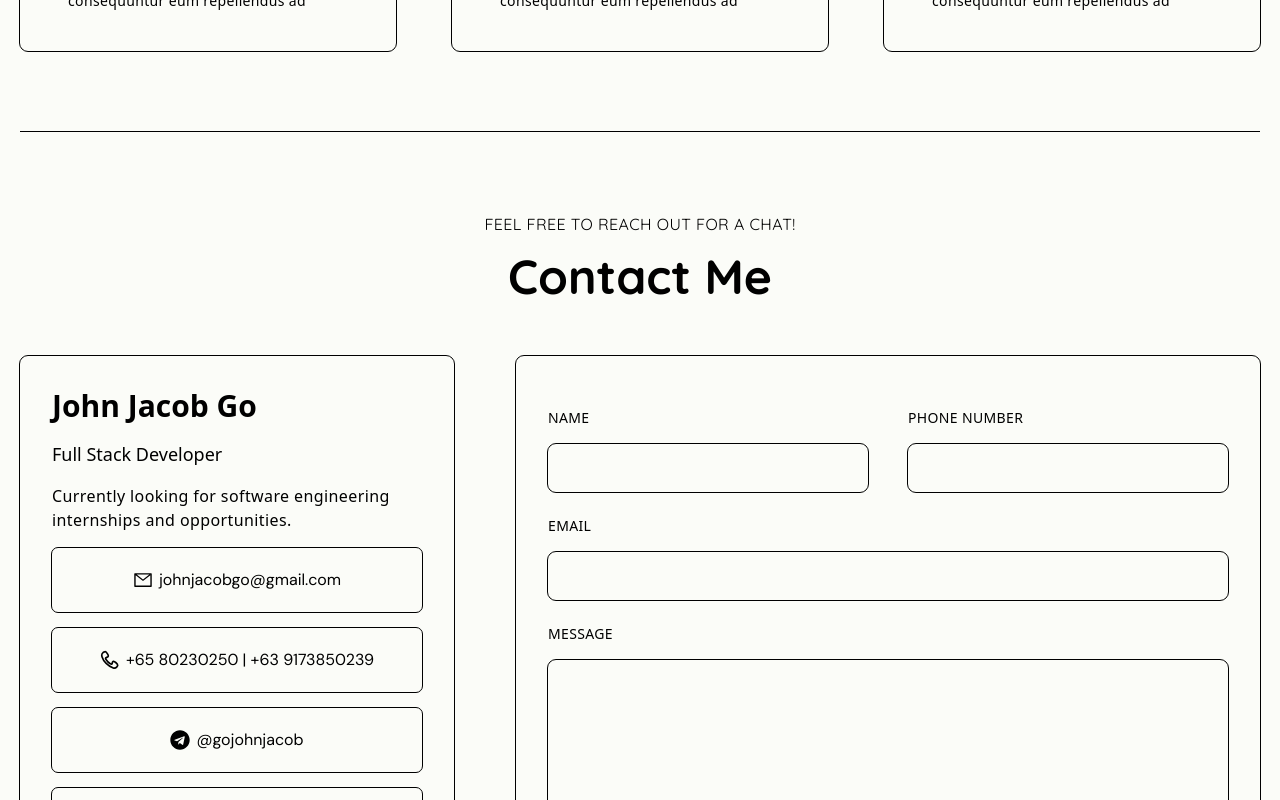
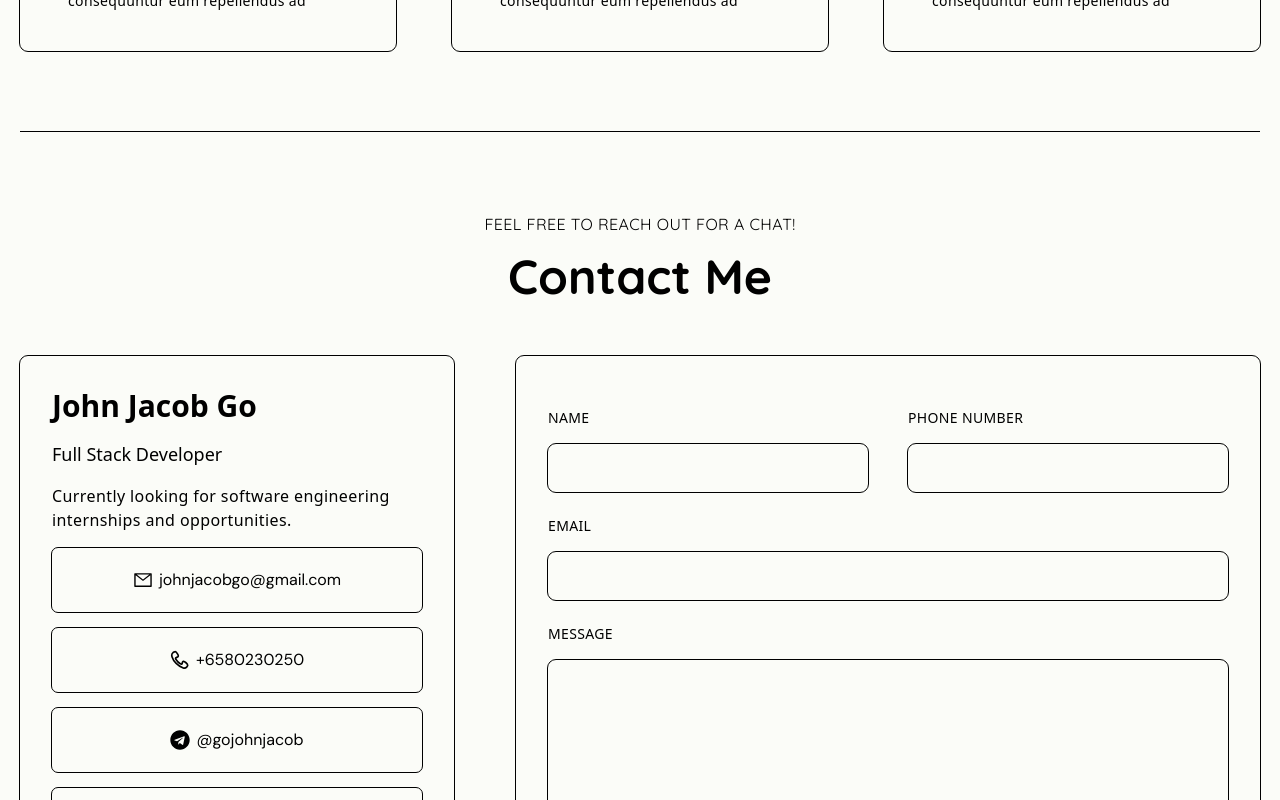
Before and after one commit to gojohnjacob/Portfolio-Website, a React (Create React App) app: page / in a window 1280 px wide. Shown: the part 6720-7520 px from the top of the page. Built offline with nearby package versions, Linux system fonts and the light colour scheme.

Commit message:
fixed overflow

```diff
--- a/src/components/contact/Contact.jsx
+++ b/src/components/contact/Contact.jsx
@@ -19,7 +19,7 @@ const Contact = () => {
         </div>
         <div className="w-full">
         <div className="w-full h-auto flex flex-col gap-5 lgl:gap-0 lgl:flex-row justify-between">
-        <div className="w-full outline outline-1 lgl:w-[35%] lgl:self-stretch bg-transparent p-4 lgl:p-8 rounded-lg flex flex-col gap-8 justify-center">
+        <div className="w-full outline outline-1 lgl:w-[35%] bg-transparent p-4 lgl:p-8 rounded-lg flex flex-col gap-8 justify-center">
         <div className="flex flex-col gap-4">
         <h3 className="text-3xl font-bold text-black">John Jacob Go</h3>
         <p className="text-lg font-normal text-black">
@@ -37,7 +37,7 @@ const Contact = () => {
         <div className="h-16 w-auto outline outline-1 bg-transparent bg-opacity-25 text-black text-xl inline-flex items-center justify-center rounded-md hover:bg-opacity-40 hover:-translate-y-1 transition-all hover:text-designColor cursor-pointer duration-300;">
                 <div className="flex flex-row gap-1.5 items-center justify-center font-bodyFont mx-4">
                     <GrPhone />
-                    <p className="text-sm md:text-base">+65 80230250 | +63 9173850239</p>
+                    <span className="text-sm md:text-base break-words">+6580230250</span>
                 </div>
         </div>
         <a href="https://t.me/gojohnjacob" target="_blank" className="h-16 w-auto outline outline-1 bg-transparent bg-opacity-25 text-black text-xl inline-flex items-center justify-center rounded-md hover:bg-opacity-40 hover:-translate-y-1 transition-all hover:text-designColor cursor-pointer duration-300;">
@@ -46,7 +46,7 @@ const Contact = () => {
                     <p className="text-sm md:text-base">@gojohnjacob</p>
                 </div>
         </a>
-        <a href="https://www.linkedin.com/in/gojohnjacob" target="_blank" className="h-16 w-auto outline outline-1 bg-transparent bg-opacity-25 text-black text-xl inline-flex items-center justify-center rounded-md hover:bg-opacity-40 hover:-translate-y-1 transition-all hover:text-designColor cursor-pointer duration-300;">
+        <a href="https://www.linkedin.com/in/gojohnjacob" target="_blank" className="overflow-auto h-16 w-auto outline outline-1 bg-transparent bg-opacity-25 text-black text-xl inline-flex items-center justify-center rounded-md hover:bg-opacity-40 hover:-translate-y-1 transition-all hover:text-designColor cursor-pointer duration-300;">
                 <div className="flex flex-row gap-1.5 items-center justify-center font-bodyFont mx-4">
                     <FaLinkedinIn />
                     <p className="text-sm md:text-base">https://www.linkedin.com/in/gojohnjacob</p>
@@ -66,7 +66,7 @@ const Contact = () => {
         </a>
         </div>
     </div>
-            <div className="w-full lgl:w-[60%] h-full py-10 outline outline-1 bg-transparent flex flex-col gap-8 p-4 lgl:p-8 rounded-lg">
+            <div className="w-full lgl:w-[60%] py-10 outline outline-1 lgl:self-stretch bg-transparent flex flex-col gap-8 p-4 lgl:p-8 rounded-lg">
             <form action="https://formsubmit.co/johnjacobgo@gmail.com" onSubmit={handleSend} method="POST" className="w-full flex flex-col gap-4 lgl:gap-6 py-2 lgl:py-5">
                 <div className="w-full flex flex-col lgl:flex-row gap-10">
                 <div className="w-full lgl:w-1/2 flex flex-col gap-4">
--- a/src/components/navbar/Navbar.jsx
+++ b/src/components/navbar/Navbar.jsx
@@ -70,7 +70,7 @@ const Navbar = () => {
         </div>
     </div>
     )} */}
-    <div>
+    <div className="mdl:hidden">
       <Transition
         show={showMenu}
         enter="transition-opacity duration-300"
```
